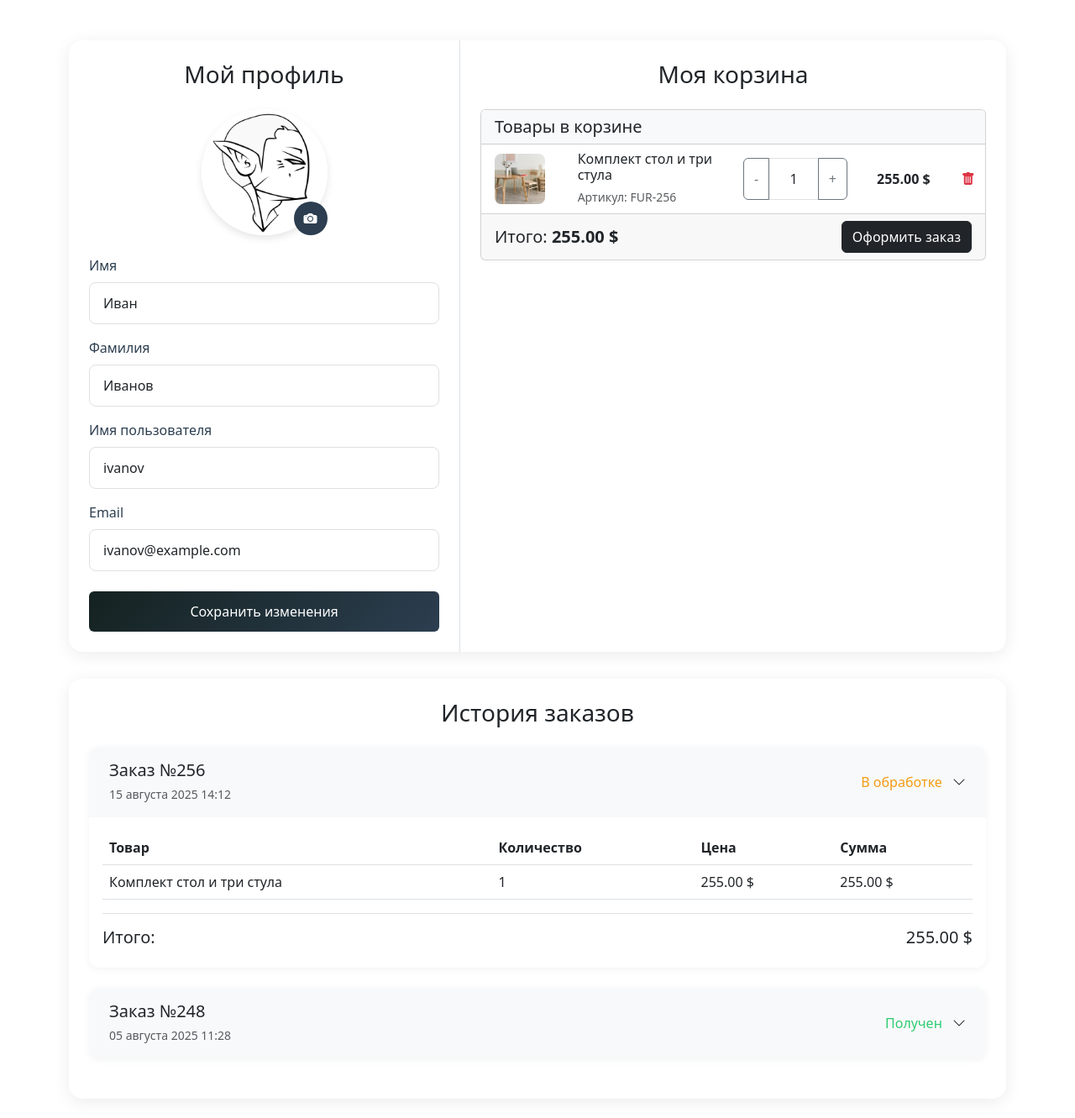
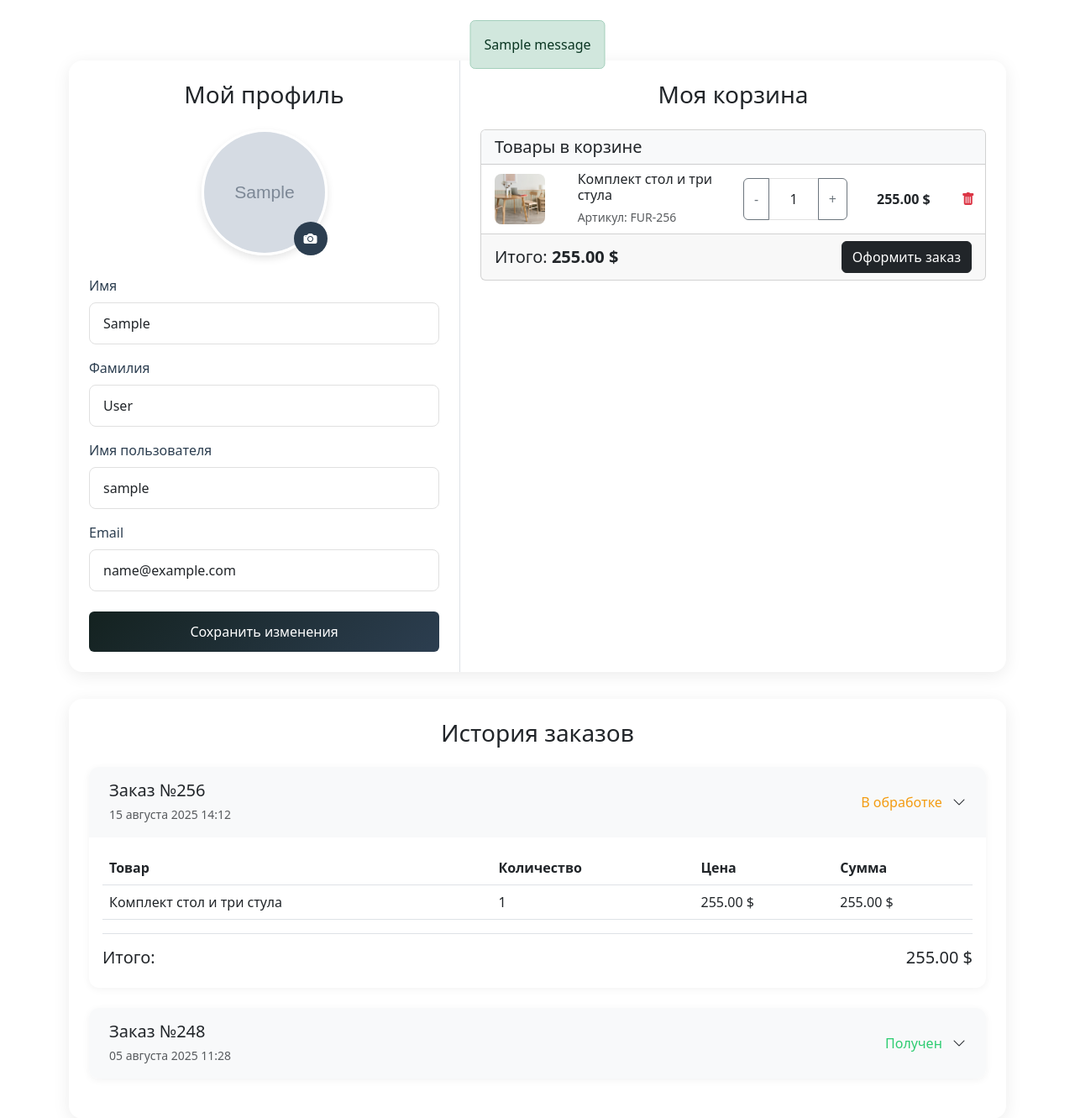
Before and after one commit to raiserror/mebel_house_full_5825, a Django app: page /user/profile/ in a window 1280 px wide. Shown: the part 48-1379 px from the top of the page at 84% size. Run offline with Django 5.2, Linux system fonts and the light colour scheme; a user stored in the database is signed in; tables that the repository leaves empty hold one stand-in row (values such as "Sample post"); grey boxes marked "Sample" are stand-in pictures; one stand-in notice (Sample message) is shown; parts of the project's set-up code (start-up, migrations or seed data) failed here and were passed over.

Commit message:
Profile & notifications

```diff
--- a/templates/base.html
+++ b/templates/base.html
@@ -5,6 +5,9 @@
 <head>
     <meta charset="UTF-8">
     <meta name="viewport" content="width=device-width, initial-scale=1.0">
+    <meta http-equiv="Cache-Control" content="no-cache, no-store, must-revalidate">
+    <meta http-equiv="Pragma" content="no-cache">
+    <meta http-equiv="Expires" content="0">
     <title>{{ content }}</title>
 
     <!-- Современные зависимости -->
--- a/templates/includes/notifications.html
+++ b/templates/includes/notifications.html
@@ -1 +1,25 @@
 {% load static %}
+
+<div class="container mt-4">
+    <div class="row justify-content-center">
+        <div class="col-md-6">
+            {% if messages %}
+                {% for message in messages %}
+                    {% if message.tags == 'success' %}
+                    <div id="notification" class="position-fixed start-50 translate-middle-x z-3 alert alert-success fade show custom-shadow" role="alert">
+                        {{ message }}
+                    </div>
+                    {% endif %}
+                    {% if message.tags == 'warning' %}
+                    <div id="notification" class="position-fixed start-50 translate-middle-x z-3 alert alert-danger fade show custom-shadow" role="alert">
+                        {{ message }}
+                    </div>
+                    {% endif %}
+                {% endfor %}
+            {% else %}
+            <div id="jq-notification" class="position-fixed start-50 translate-middle-x z-3 alert alert-success fade show custom-shadow" style="display: none;" role="alert">
+            </div>
+            {% endif %}
+        </div>
+    </div>
+</div>
--- a/users/forms.py
+++ b/users/forms.py
@@ -1,5 +1,5 @@
 from django import forms
-from django.contrib.auth.forms import AuthenticationForm, UserCreationForm
+from django.contrib.auth.forms import AuthenticationForm, UserCreationForm, UserChangeForm
 
 from users.models import User
 
@@ -36,3 +36,20 @@ class UserRegistrationForm(UserCreationForm):
         email = forms.CharField()
         password1 = forms.CharField()
         password2 = forms.CharField()
+
+
+class ProfileForm(UserChangeForm):
+    class Meta:
+        model = User
+        fields = (
+            "image",
+            "first_name",
+            "last_name",
+            "username",
+            "email",)
+
+        image = forms.ImageField(required=False)
+        first_name = forms.CharField()
+        last_name = forms.CharField()
+        username = forms.CharField()
+        email = forms.CharField()
--- a/users/templates/users/profile.html
+++ b/users/templates/users/profile.html
@@ -19,39 +19,74 @@
                         <!-- User Info -->
                         <div class="col-lg-5 p-4">
                             <h3 class="text-center mb-4">Мой профиль</h3>
-                            <form>
+                            <form action='{% url "users:profile" %}' method='post' enctype='multipart/form-data'>
+                                {% csrf_token %}
                                 <div class="avatar-container">
-                                    <img src="{% static 'deps/images/baseavatar.jpg' %}"
-                                         class="avatar-img"
-                                         alt="Аватар пользователя">
+                                    {% if user.image %}
+                                        <img src="{{ user.image.url }}"
+                                            class="avatar-img"
+                                            alt="Аватар пользователя">
+                                    {% else %}
+                                        <img src="{% static 'deps/images/baseavatar.jpg' %}"
+                                            class="avatar-img"
+                                            alt="Аватар пользователя">
+                                    {% endif %}
                                     <div class="avatar-upload">
                                         <i class="bi bi-camera-fill"></i>
-                                        <input type="file" class="d-none" id="avatarUpload" accept="image/*">
+                                        <input type="file" class="d-none" id="id_image" name="image" accept="image/*">
                                     </div>
                                 </div>
 
                                 <div class="mb-3">
-                                    <label for="firstName" class="form-label">Имя</label>
-                                    <input type="text" class="form-control" id="firstName"
-                                           placeholder="Введите ваше имя" value="Иван">
+                                    <label for="id_first_name" class="form-label">Имя</label>
+                                    <input type="text" class="form-control" id="id_first_name" name='first_name'
+                                           value='{{ form.first_name.value }}' placeholder="Введите ваше имя" value="Иван">
+                                    {% if form.first_name.errors %}
+                                        <div class="alert-simple error show">
+                                            {% for error in form.first_name.errors %}
+                                                {{ error }}
+                                                {% endfor %}
+                                        </div>
+                                    {% endif %}
                                 </div>
 
                                 <div class="mb-3">
-                                    <label for="lastName" class="form-label">Фамилия</label>
-                                    <input type="text" class="form-control" id="lastName"
-                                           placeholder="Введите вашу фамилию" value="Иванов">
+                                    <label for="id_last_name" class="form-label">Фамилия</label>
+                                    <input type="text" class="form-control" id="id_last_name" name='last_name'
+                                           placeholder="Введите вашу фамилию" value="{{ form.last_name.value }}">
+                                    {% if form.last_name.errors %}
+                                        <div class="alert-simple error show">
+                                            {% for error in form.last_name.errors %}
+                                                {{ error }}
+                                                {% endfor %}
+                                        </div>
+                                    {% endif %}
                                 </div>
 
                                 <div class="mb-3">
-                                    <label for="username" class="form-label">Имя пользователя</label>
-                                    <input type="text" class="form-control" id="username"
-                                           placeholder="Введите имя пользователя" value="ivanov">
+                                    <label for="id_username" class="form-label">Имя пользователя</label>
+                                    <input type="text" class="form-control" id="id_username" name='username'
+                                           placeholder="Введите имя пользователя" value="{{ form.username.value }}">
+                                    {% if form.username.errors %}
+                                        <div class="alert-simple error show">
+                                            {% for error in form.username.errors %}
+                                                {{ error }}
+                                                {% endfor %}
+                                        </div>
+                                    {% endif %}
                                 </div>
 
                                 <div class="mb-4">
-                                    <label for="email" class="form-label">Email</label>
-                                    <input type="email" class="form-control" id="email"
-                                           placeholder="Введите ваш email" value="ivanov@example.com">
+                                    <label for="id_email" class="form-label">Email</label>
+                                    <input type="email" class="form-control" id="id_email" name='email'
+                                           placeholder="Введите ваш email" value="{{ form.email.value }}">
+                                    {% if form.email.errors %}
+                                    <div class="alert-simple error show">
+                                        {% for error in form.email.errors %}
+                                            {{ error }}
+                                            {% endfor %}
+                                    </div>
+                                    {% endif %}
                                 </div>
 
                                 <button type="submit" class="btn btn-primary btn-save w-100">
@@ -226,16 +261,16 @@
 <script>
     // Avatar upload
     document.querySelector('.avatar-upload').addEventListener('click', function() {
-        document.getElementById('avatarUpload').click();
+        document.getElementById('id_image').click(); // ← Исправлено на id_image
     });
 
-    document.getElementById('avatarUpload').addEventListener('change', function(e) {
-        if (e.target.files && e.target.files[0]) {
+    document.getElementById('id_image').addEventListener('change', function(e) {
+        if (this.files && this.files[0]) {
             const reader = new FileReader();
             reader.onload = function(event) {
                 document.querySelector('.avatar-img').src = event.target.result;
             };
-            reader.readAsDataURL(e.target.files[0]);
+            reader.readAsDataURL(this.files[0]);
         }
     });
 
--- a/users/views.py
+++ b/users/views.py
@@ -3,8 +3,9 @@ from django.shortcuts import redirect, render
 from django.contrib import auth
 from django.urls import reverse
 from django.contrib import messages
+from django.contrib.auth.decorators import login_required
 
-from users.forms import UserLoginForm, UserRegistrationForm
+from users.forms import ProfileForm, UserLoginForm, UserRegistrationForm
 
 def login(request):
     if request.method == 'POST':
@@ -15,7 +16,7 @@ def login(request):
             user = auth.authenticate(username=username, password=password)
             if user:
                 auth.login(request, user)
-                messages.success(request, 'Вы успешно вошли в систему')
+                messages.success(request, 'Вы успешно вошли в систему!')
                 return HttpResponseRedirect(reverse('main:index'))
 
         return render(request, 'users/login.html', {'form': form}) # Если форма не валидна или аутентификация не удалась
@@ -30,9 +31,10 @@ def registration(request):
             form.save()
             user = form.instance
             auth.login(request, user)
+            messages.success(request, 'Вы успешно зарегистрировались на сайте!')
             return HttpResponseRedirect(reverse('user:login'))
     else:
-        form = UserRegistrationForm() # GET запрос
+        form = UserRegistrationForm()
 
     context = {
         'title': 'Home - Регистрация',
@@ -40,12 +42,24 @@ def registration(request):
     }
     return render(request, 'users/registration.html', context)
 
+@login_required
 def profile(request):
+    if request.method == 'POST':
+        form = ProfileForm(data=request.POST, instance=request.user, files=request.FILES)
+        if form.is_valid():
+            form.save()
+            messages.success(request, 'Профиль успешно обновлен!')
+            return HttpResponseRedirect(reverse('user:profile'))
+    else:
+        form = ProfileForm(instance=request.user)
+
     context = {
         'title': 'Home - Кабинет',
+        'form': form,
     }
     return render(request, 'users/profile.html', context)
 
+@login_required
 def logout(request):
     auth.logout(request)
     return redirect(reverse('main:index'))
```
Also changed, not shown: users/templates/users/registration.html (+11 -6 lines).
